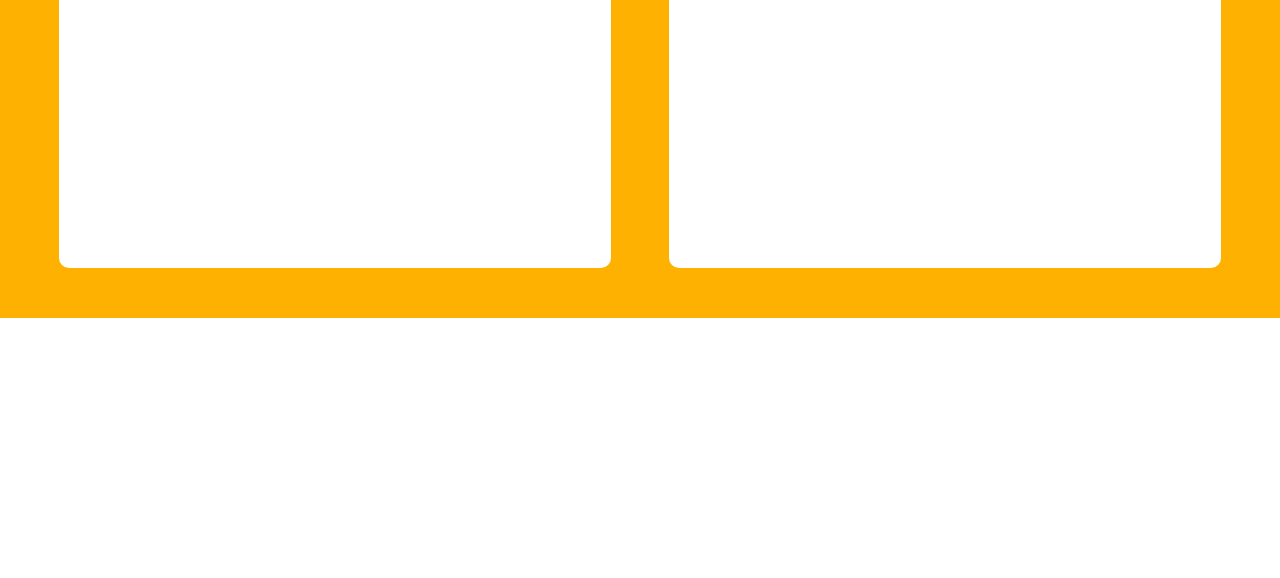
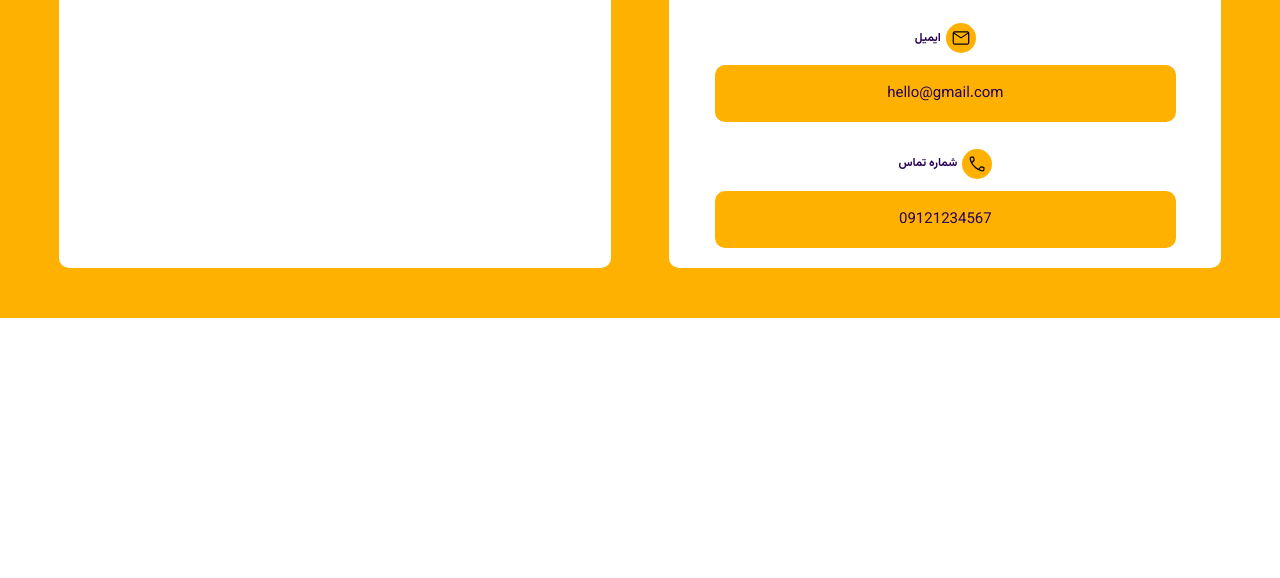
Before and after one commit to Afsaneh-hassani/simpleproject, a plain HTML site: page index.html in a window 1280 px wide. Shown: the part 222-800 px from the top of the page. Drawn offline with Linux system fonts and the light colour scheme.

Commit message:
completing contact us part

```diff
--- a/index.html
+++ b/index.html
@@ -187,6 +187,32 @@
     <footer class="footer">
         <section class="contact-us">
             <h2>اطلاعات تماس</h2>
+
+
+
+            <div class="contact-us-item">
+                <h3 class="contact-us-title">
+                    <img src="./images/location.svg" alt="آدرس">
+                    آدرس
+                </h3>
+                <address>لورم ایپسوم متن ساختگی</address>
+            </div>
+
+            <div class="contact-us-item">
+                <h3 class="contact-us-title">
+                    <img src="./images/mail.svg" alt="ایمیل">
+                    ایمیل
+                </h3>
+                <a href="mailto:hello@gmail.com">hello@gmail.com</a>
+            </div>
+
+             <div class="contact-us-item">
+                <h3 class="contact-us-title">
+                    <img src="./images/phone.svg" alt=" شماره تماس">
+                    شماره تماس
+                </h3>
+                <a href="tel:09121234567">09121234567</a>
+            </div>
         </section>
         <form action="" class="form">
             <h2>رزرو میز آنلاین</h2>
--- a/styles/style.css
+++ b/styles/style.css
@@ -44,6 +44,11 @@ p{
 }
 
 
+
+a{
+    text-decoration: none;
+}
+
 /* Header */
 
 .header {
@@ -65,7 +70,7 @@ p{
 }
 
 .navbar-item{
-    text-decoration: none;
+
     color: var(--White);
     background-color: var(--Nav-button);
     margin: 0.5rem;
@@ -90,7 +95,7 @@ p{
     padding: 1rem 2rem;
     font-size: 3rem;
     font-weight: 600;
-    text-decoration: none;
+
     transition: 0.2s ease-in-out;
 }
 
@@ -348,6 +353,52 @@ box-shadow: 8px 8px 24px 0px rgba(66, 68, 90, 1);
     border-radius: 1rem;
 }
 
+
+.contact-us-item{
+    display: flex;
+    flex-direction: column;
+    align-items: center;
+    width: 100%;
+}
+
+.contact-us-title{
+    display: flex;
+    flex-direction: row;
+    align-items: center;
+}
+
+.contact-us-title img{
+    width: 2rem;
+    margin-left: 0.5rem;
+    background-color: var(--Yellow);
+    border-radius: 50%;
+    padding: 0.5rem;
+}
+
+
+.contact-us-item a,
+.contact-us-item address {
+    color: var(--Purple);
+    background-color: var(--Yellow);
+    padding: 2rem;
+    width: 90%;
+    box-sizing: border-box;
+    text-align: center;
+    border-radius: 1rem;
+    cursor: pointer;
+    font-size: 1.5rem;
+    transition: 0.2s ease-in-out;
+
+}
+
+.contact-us-item a:hover,
+.contact-us-item address:hover{
+    background-color: var(--Purple);
+    color: var(--White);
+}
+
+
+
 @media only screen and (max-width:768px){
     .footer{
         flex-direction: column;
```
